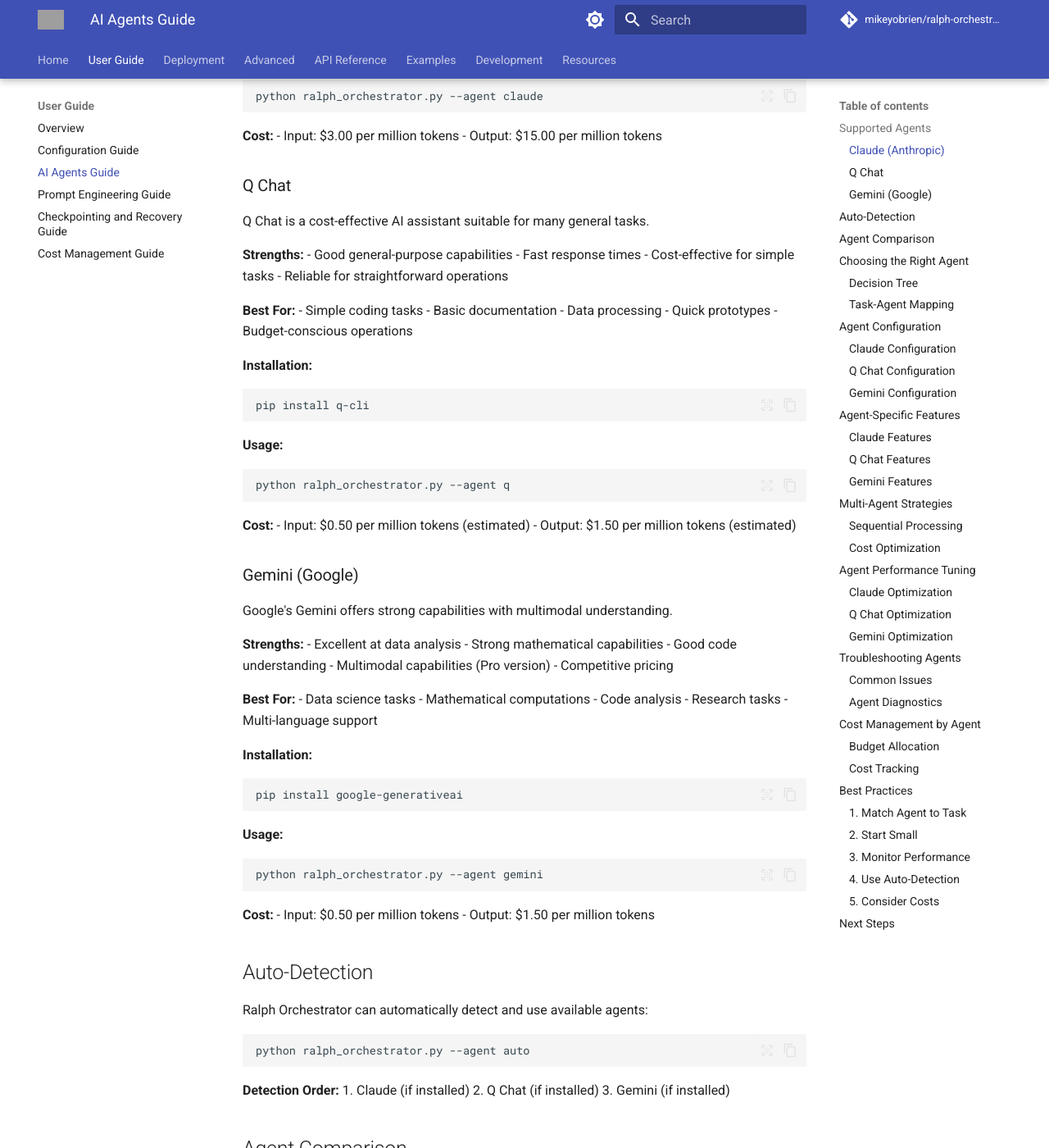
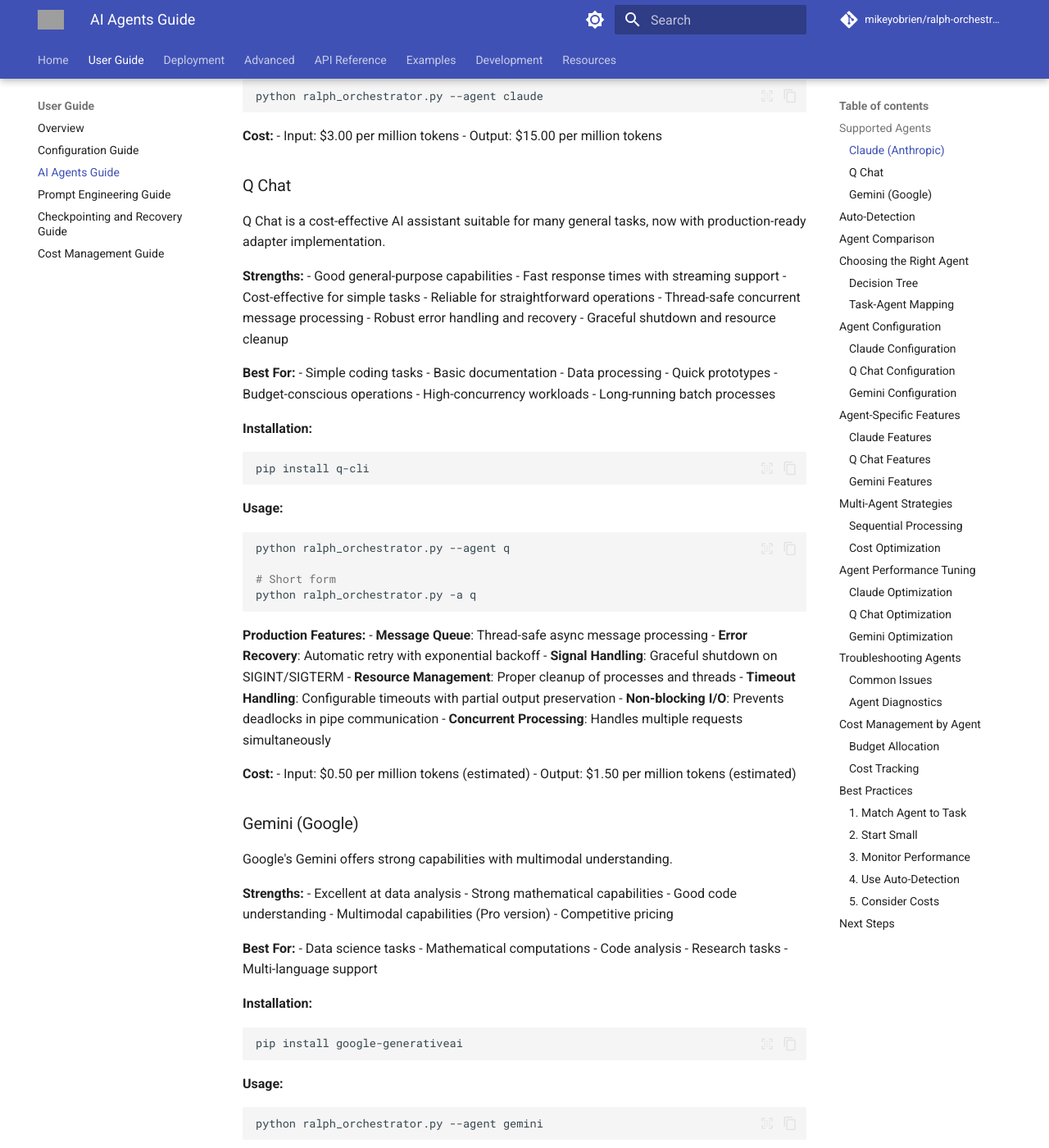
Before and after one commit to jleechan2015/ralph-orchestrator, an MkDocs documentation site: the page built from docs/guide/agents.md, in a window 1280 px wide and 1400 px high, scrolled down 685 px. Shown: the whole window at 82% size. Built offline with MkDocs 1.6.1 and Material for MkDocs 9.7.7, drawn with Linux system fonts in a browser that asks for light colours; comment, search, counter and statistics services are not loaded; the version menu is left out; some of the changed text lies outside the part shown; grey boxes are pictures that could not be loaded.

Commit message:
docs: add Q Chat adapter production deployment documentation
- Updated agents.md with Q Chat production features and configuration
- Created comprehensive production deployment guide for Q Chat adapter
- Documented thread-safe concurrent message processing capabilities
- Added environment variables and configuration management details
- Included Docker/Docker Compose deployment configurations
- Added monitoring, observability, and troubleshooting sections
- Documented performance optimization strategies
- Added security considerations and best practices

🤖 Generated with Claude Code

Co-Authored-By: Claude <noreply@anthropic.com>

````diff
--- a/docs/guide/agents.md
+++ b/docs/guide/agents.md
@@ -38,13 +38,16 @@ python ralph_orchestrator.py --agent claude
 
 ### Q Chat
 
-Q Chat is a cost-effective AI assistant suitable for many general tasks.
+Q Chat is a cost-effective AI assistant suitable for many general tasks, now with production-ready adapter implementation.
 
 **Strengths:**
 - Good general-purpose capabilities
-- Fast response times
+- Fast response times with streaming support
 - Cost-effective for simple tasks
 - Reliable for straightforward operations
+- Thread-safe concurrent message processing
+- Robust error handling and recovery
+- Graceful shutdown and resource cleanup
 
 **Best For:**
 - Simple coding tasks
@@ -52,6 +55,8 @@ Q Chat is a cost-effective AI assistant suitable for many general tasks.
 - Data processing
 - Quick prototypes
 - Budget-conscious operations
+- High-concurrency workloads
+- Long-running batch processes
 
 **Installation:**
 ```bash
@@ -61,7 +66,19 @@ pip install q-cli
 **Usage:**
 ```bash
 python ralph_orchestrator.py --agent q
+
+# Short form
+python ralph_orchestrator.py -a q
 ```
+
+**Production Features:**
+- **Message Queue**: Thread-safe async message processing
+- **Error Recovery**: Automatic retry with exponential backoff
+- **Signal Handling**: Graceful shutdown on SIGINT/SIGTERM
+- **Resource Management**: Proper cleanup of processes and threads
+- **Timeout Handling**: Configurable timeouts with partial output preservation
+- **Non-blocking I/O**: Prevents deadlocks in pipe communication
+- **Concurrent Processing**: Handles multiple requests simultaneously
 
 **Cost:**
 - Input: $0.50 per million tokens (estimated)
@@ -186,6 +203,32 @@ python ralph_orchestrator.py --agent q
 python ralph_orchestrator.py \
   --agent q \
   --agent-args "--context-length 50000"
+
+# Production configuration with enhanced settings
+python ralph_orchestrator.py \
+  --agent q \
+  --max-iterations 100 \
+  --retry-delay 2 \
+  --checkpoint-interval 10 \
+  --verbose
+
+# High-concurrency configuration
+python ralph_orchestrator.py \
+  --agent q \
+  --agent-args "--async --timeout 300" \
+  --max-iterations 200
+```
+
+**Environment Variables:**
+```bash
+# Set Q chat timeout (default: 120 seconds)
+export QCHAT_TIMEOUT=300
+
+# Enable verbose logging
+export QCHAT_VERBOSE=1
+
+# Configure retry attempts
+export QCHAT_MAX_RETRIES=5
 ```
 
 ### Gemini Configuration
@@ -219,17 +262,48 @@ python ralph_orchestrator.py \
 
 ### Q Chat Features
 
-- **Speed**: Fast response times
-- **Efficiency**: Lower resource usage
+- **Speed**: Fast response times with streaming support
+- **Efficiency**: Lower resource usage with optimized memory management
 - **Simplicity**: Straightforward for basic tasks
+- **Concurrency**: Thread-safe operations for parallel processing
+- **Reliability**: Automatic error recovery and retry mechanisms
+- **Production-Ready**: Signal handling, graceful shutdown, resource cleanup
 
+**Production Capabilities:**
 ```bash
 # Quick iterations with Q
 python ralph_orchestrator.py \
   --agent q \
   --max-iterations 100 \
   --retry-delay 1
+
+# Async execution with timeout
+python ralph_orchestrator.py \
+  --agent q \
+  --agent-args "--async --timeout 300" \
+  --checkpoint-interval 10
+
+# Stress testing configuration
+python ralph_orchestrator.py \
+  --agent q \
+  --max-iterations 500 \
+  --metrics-interval 10 \
+  --verbose
+
+# Long-running batch processing
+python ralph_orchestrator.py \
+  --agent q \
+  --checkpoint-interval 5 \
+  --max-cost 50.0 \
+  --retry-delay 5
 ```
+
+**Monitoring and Logging:**
+- Thread-safe logging for concurrent operations
+- Detailed error messages with stack traces
+- Performance metrics collection
+- Resource usage tracking
+- Message queue status monitoring
 
 ### Gemini Features
 
````
Also changed, not shown: docs/deployment/qchat-production.md (added, +555 -0 lines).
